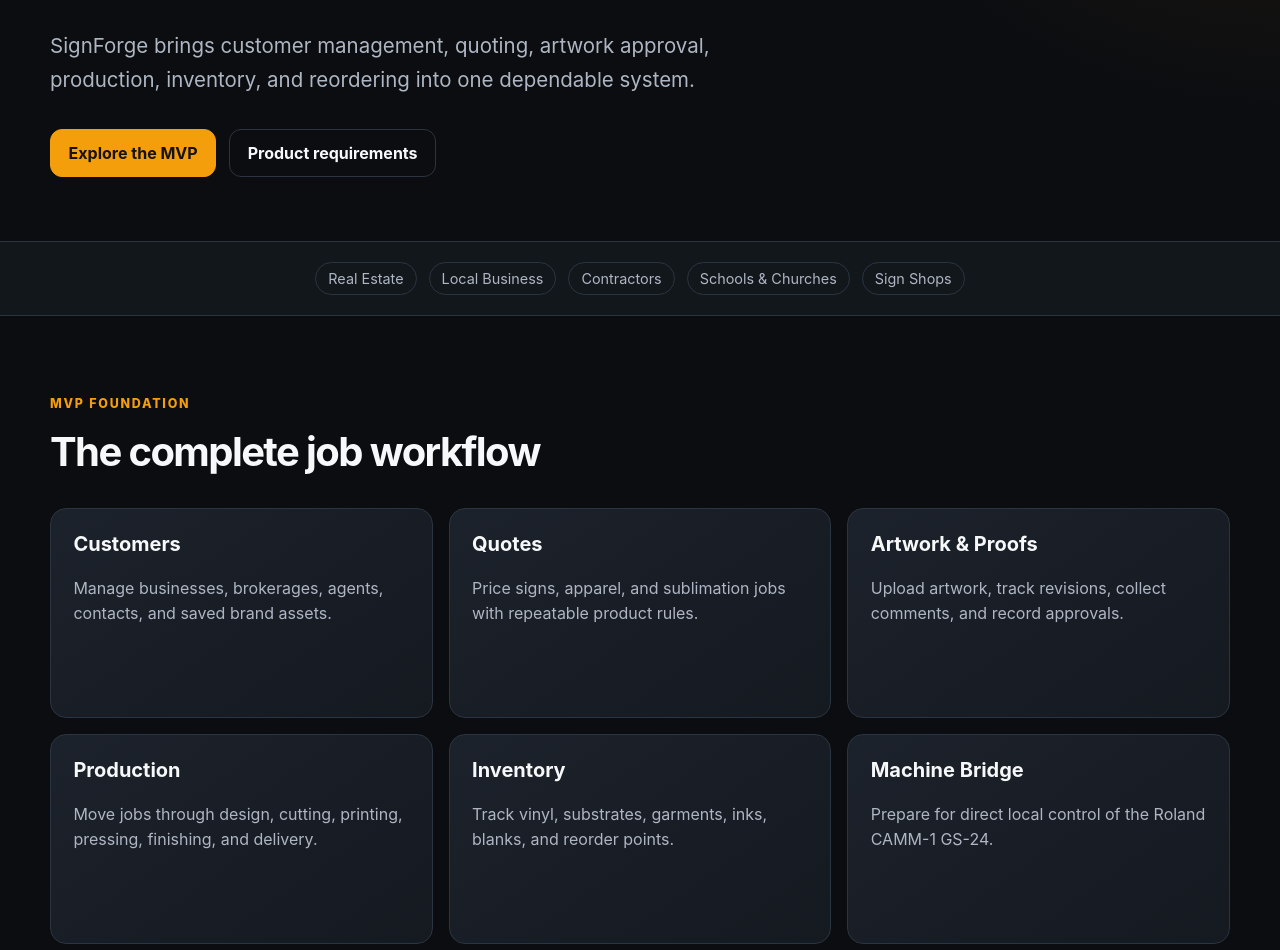
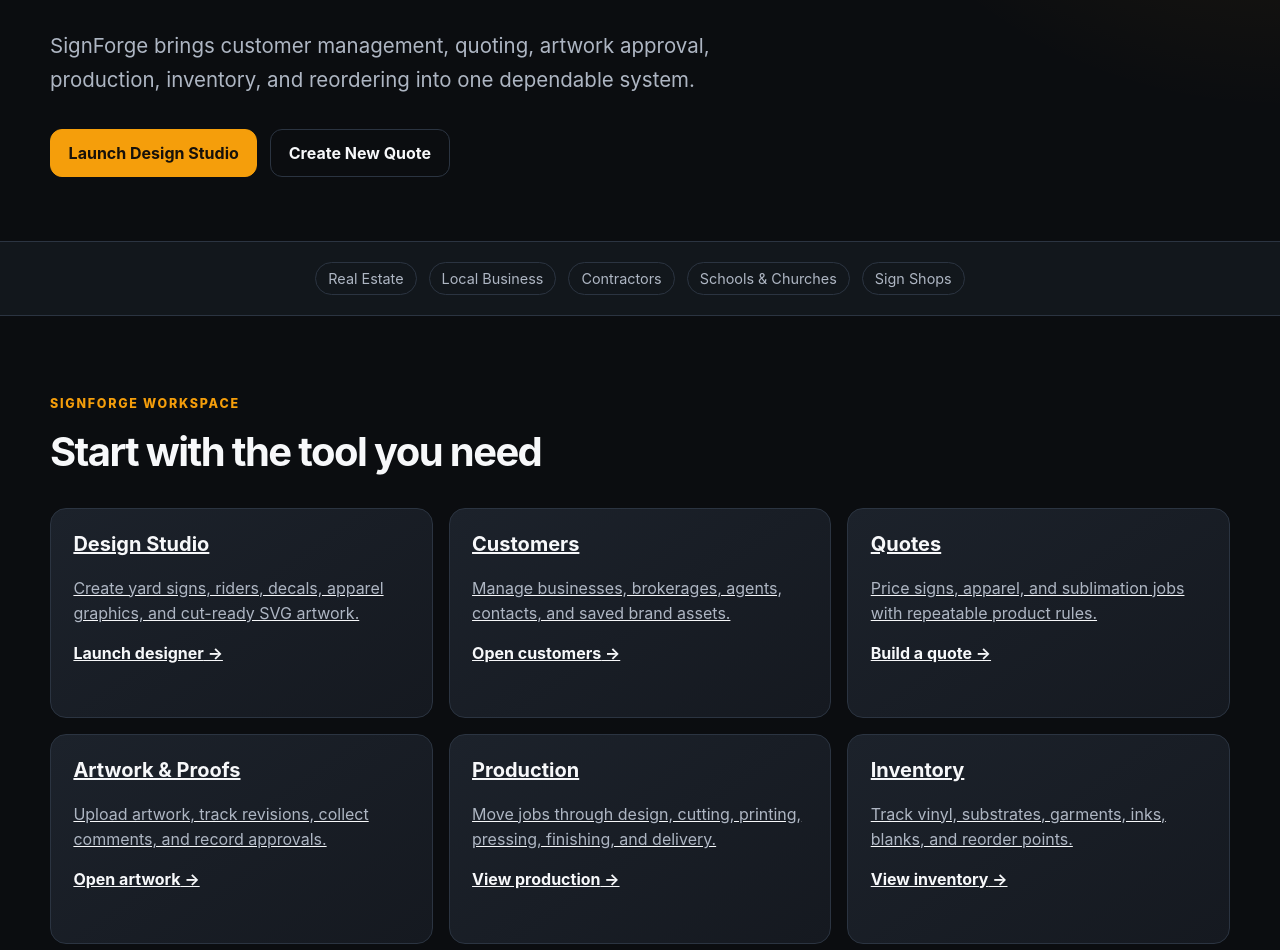
Before and after one commit to AIRealSolutions/SignForge, a Next.js app in the folder apps/web/: page / in a window 1280 px wide. Shown: the part 402-1352 px from the top of the page. Built offline with nearby package versions, Linux system fonts and the light colour scheme.

Commit message:
feat(home): add prominent Design Studio links

```diff
--- a/apps/web/src/app/page.jsx
+++ b/apps/web/src/app/page.jsx
@@ -1,27 +1,39 @@
 const modules = [
+  {
+    title: "Design Studio",
+    description: "Create yard signs, riders, decals, apparel graphics, and cut-ready SVG artwork.",
+    href: "/design",
+    action: "Launch designer",
+  },
   {
     title: "Customers",
     description: "Manage businesses, brokerages, agents, contacts, and saved brand assets.",
+    href: "/customers",
+    action: "Open customers",
   },
   {
     title: "Quotes",
     description: "Price signs, apparel, and sublimation jobs with repeatable product rules.",
+    href: "/quotes",
+    action: "Build a quote",
   },
   {
     title: "Artwork & Proofs",
     description: "Upload artwork, track revisions, collect comments, and record approvals.",
+    href: "/design",
+    action: "Open artwork",
   },
   {
     title: "Production",
     description: "Move jobs through design, cutting, printing, pressing, finishing, and delivery.",
+    href: "/dashboard#production",
+    action: "View production",
   },
   {
     title: "Inventory",
     description: "Track vinyl, substrates, garments, inks, blanks, and reorder points.",
-  },
-  {
-    title: "Machine Bridge",
-    description: "Prepare for direct local control of the Roland CAMM-1 GS-24.",
+    href: "/dashboard#inventory",
+    action: "View inventory",
   },
 ];
 
@@ -36,11 +48,11 @@
           production, inventory, and reordering into one dependable system.
         </p>
         <div className="heroActions">
-          <a className="button primary" href="#modules">
-            Explore the MVP
+          <a className="button primary" href="/design">
+            Launch Design Studio
           </a>
-          <a className="button secondary" href="https://github.com/AIRealSolutions/SignForge/blob/main/docs/product-requirements.md">
-            Product requirements
+          <a className="button secondary" href="/quotes">
+            Create New Quote
           </a>
         </div>
       </section>
@@ -55,15 +67,18 @@
 
       <section id="modules" className="modules">
         <div className="sectionHeading">
-          <p className="eyebrow">MVP foundation</p>
-          <h2>The complete job workflow</h2>
+          <p className="eyebrow">SignForge workspace</p>
+          <h2>Start with the tool you need</h2>
         </div>
         <div className="grid">
           {modules.map((module) => (
-            <article className="card" key={module.title}>
-              <h3>{module.title}</h3>
-              <p>{module.description}</p>
-            </article>
+            <a className="card moduleLinkCard" href={module.href} key={module.title}>
+              <div>
+                <h3>{module.title}</h3>
+                <p>{module.description}</p>
+              </div>
+              <strong>{module.action} →</strong>
+            </a>
           ))}
         </div>
       </section>
```
